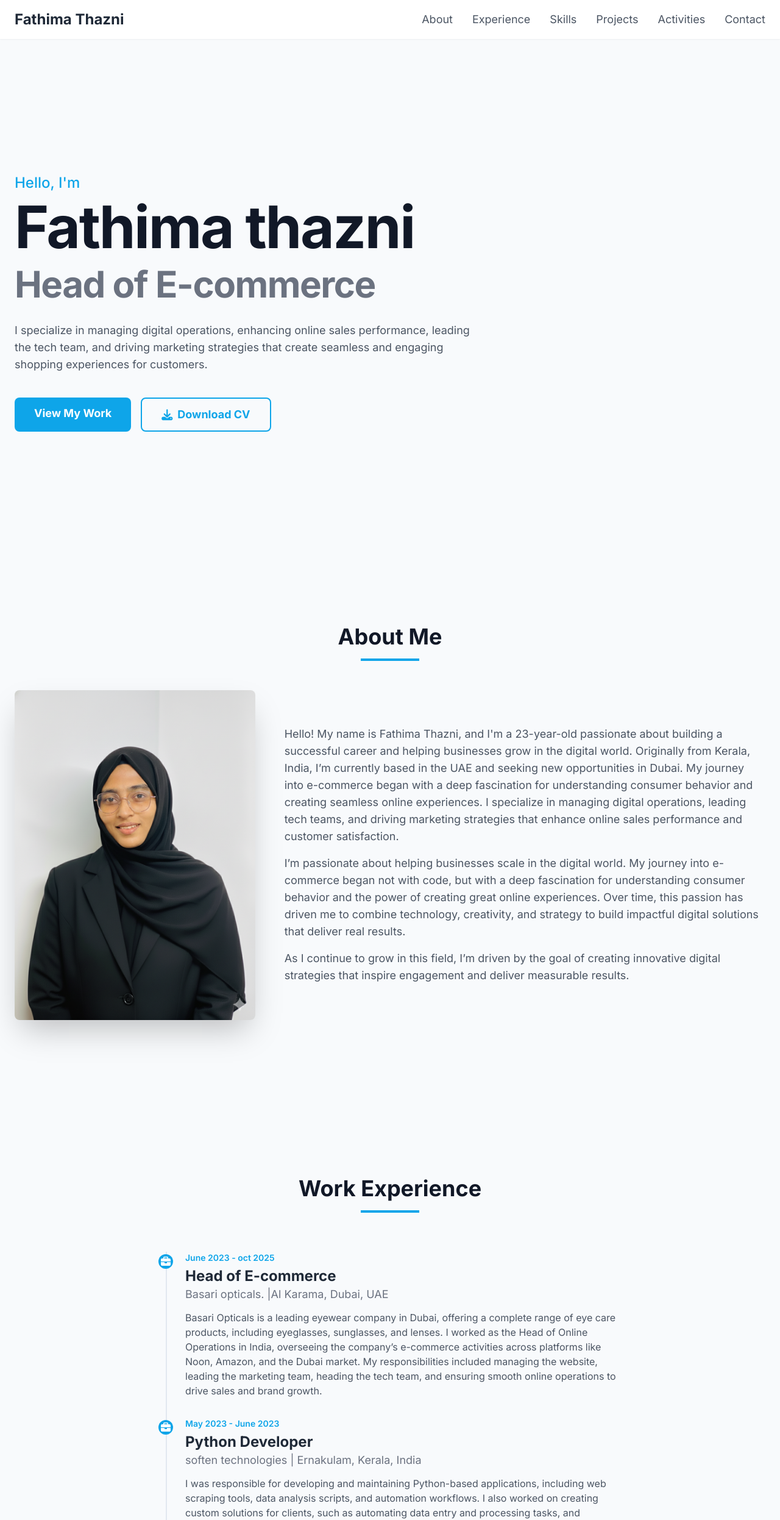
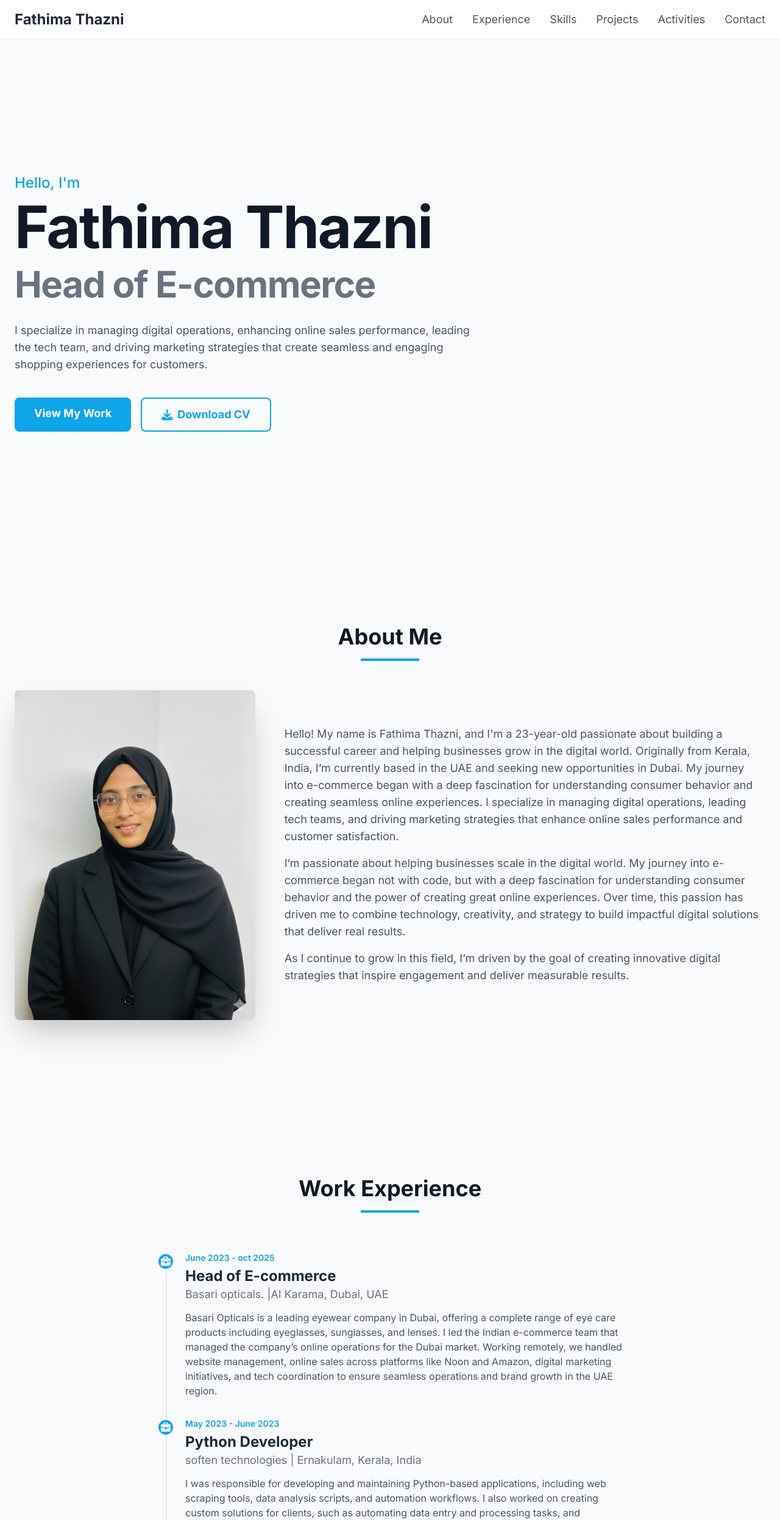
Before and after one commit to swadiq6667/thazportfolio, a plain HTML site: page index.html in a window 1280 px wide. Shown: the top 2493 px of the page at 61% size. Drawn offline with nearby package versions, Linux system fonts and the light colour scheme.

Commit message:
Updated code with small changes EXTRA

```diff
--- a/index.html
+++ b/index.html
@@ -105,7 +105,7 @@
         <section id="hero" class="min-h-screen flex items-center">
             <div class="w-full text-center md:text-left">
                 <p class="text-xl md:text-2xl text-sky-500 font-medium mb-2">Hello, I'm</p>
-                <h1 class="text-5xl md:text-7xl lg:text-8xl font-bold text-gray-900 tracking-tight mb-4">Fathima thazni</h1>
+                <h1 class="text-5xl md:text-7xl lg:text-8xl font-bold text-gray-900 tracking-tight mb-4">Fathima Thazni</h1>
                 <h2 class="text-3xl md:text-5xl lg:text-6xl font-bold text-gray-500 tracking-tight mb-8">Head of E-commerce</h2>
                 <p class="max-w-3xl mx-auto md:mx-0 text-lg text-gray-600 mb-10">
                     I specialize in managing digital operations, enhancing online sales performance, leading the tech team, and driving marketing strategies that create seamless and engaging shopping experiences for customers.
@@ -153,7 +153,7 @@
                     <p class="text-sm font-semibold text-sky-500">June 2023 - oct 2025</p>
                     <h3 class="text-2xl font-bold text-gray-800 mt-1">Head of E-commerce</h3>
                     <p class="text-lg text-gray-500 mb-3">Basari opticals. |Al Karama, Dubai, UAE</p>
-                    <p class="text-gray-600">Basari Opticals is a leading eyewear company in Dubai, offering a complete range of eye care products, including eyeglasses, sunglasses, and lenses. I worked as the Head of Online Operations in India, overseeing the company’s e-commerce activities across platforms like Noon, Amazon, and the Dubai market. My responsibilities included managing the website, leading the marketing team, heading the tech team, and ensuring smooth online operations to drive sales and brand growth.</p>
+                    <p class="text-gray-600">Basari Opticals is a leading eyewear company in Dubai, offering a complete range of eye care products including eyeglasses, sunglasses, and lenses. I led the Indian e-commerce team that managed the company’s online operations for the Dubai market. Working remotely, we handled website management, online sales across platforms like Noon and Amazon, digital marketing initiatives, and tech coordination to ensure seamless operations and brand growth in the UAE region.</p>
                 </div>
                 <!-- Experience 2 -->
                 <div class="timeline-item">
```
